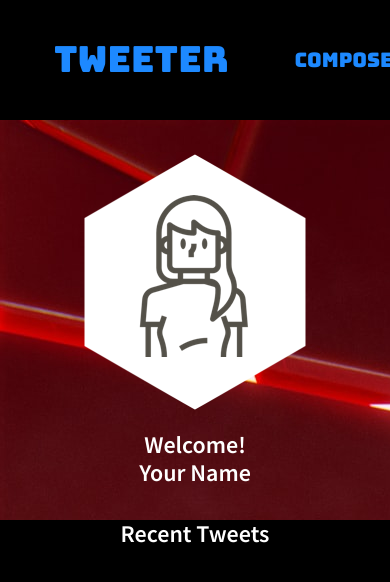
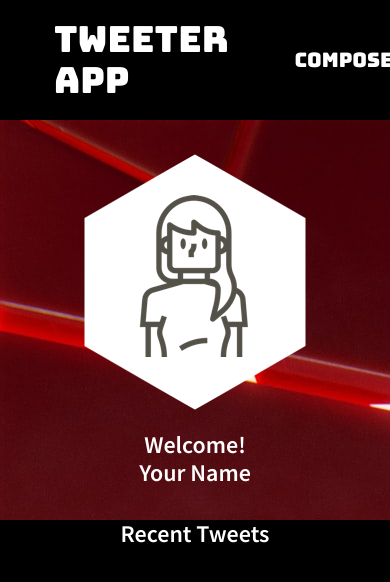
Before and after one commit to JackyLin1/tweeter.js, a website: page public/index.html in a window 390 px wide. Drawn offline with nearby package versions, Linux system fonts and the light colour scheme; no server answers.

Commit message:
add dynamic resolution(app form)

```diff
--- a/public/index.html
+++ b/public/index.html
@@ -28,7 +28,8 @@
   <body>
     <!-- Top nav bar (fixed) -->
     <nav>
-      <span>tweeter</span>
+      <span id="title">tweeter</span>
+      <span id="app">tweeter app</span>
       <button class="bttn-fill bttn-md bttn-primary" id="composeBtn">Compose</button>
     </nav>
 
--- a/public/styles/header.css
+++ b/public/styles/header.css
@@ -25,9 +25,6 @@ text-align: center;
 }
 
 
-@media only screen and (min-width: 1024px) {
-
-}
 
 @media only screen and (min-width: 768px) {
 
--- a/public/styles/nav.css
+++ b/public/styles/nav.css
@@ -22,12 +22,29 @@ nav div {
   white-space: pre-line;
 }
 
+#app {
+  display: none;
+}
 
 
-@media only screen and (min-width: 1024px) {
 
+@media only screen and (max-width: 767px) {
+  nav {
+    color: white;
+    height: 120px;
+    width: 100%;
+    background-color: black;
+    align-items: center;
+    display: flex;
+    justify-content: space-between;
+    position: fixed;
+    top: 0;
+  }
+  #app {
+    display: flex;
+    flex-direction: center;
+  }
+  #title {
+    display: none;
+  }
 }
-
-@media only screen and (min-width: 768px) {
-
-}
--- a/public/styles/new-tweet.css
+++ b/public/styles/new-tweet.css
@@ -112,10 +112,59 @@ form div {
   display: none;
 }
 
-@media only screen and (min-width: 1024px) {
 
+@media only screen and (max-width: 768px) {
+  .bttn-fill {
+    margin: 0;
+    padding: 0;
+    border-width: 0;
+    border-color: transparent;
+    background: transparent;
+    font-weight: 400;
+    cursor: pointer;
+    position: relative;
+    font-size: 20px;
+    font-family: 'Bungee', sans-serif;
+    padding: 5px 12px;
+    z-index: 0;
+    border: none;
+    background: black;
+    color: white;
+    -webkit-transition: all 0.3s cubic-bezier(0.02, 0.01, 0.47, 1);
+    transition: all 0.3s cubic-bezier(0.02, 0.01, 0.47, 1);
+  }
+  .bttn-fill:before {
+    position: absolute;
+    bottom: 0;
+    left: 0;
+    width: 100%;
+    height: 100%;
+    background: #1d89ff;
+    content: '';
+    opacity: 0;
+    -webkit-transition: opacity 0.15s ease-out, -webkit-transform 0.15s ease-out;
+    transition: opacity 0.15s ease-out, -webkit-transform 0.15s ease-out;
+    transition: transform 0.15s ease-out, opacity 0.15s ease-out;
+    transition: transform 0.15s ease-out, opacity 0.15s ease-out, -webkit-transform 0.15s ease-out;
+    z-index: -1;
+    -webkit-transform: scaleX(0);
+            transform: scaleX(0);
+  }
+  .bttn-fill:hover,
+  .bttn-fill:focus {
+    box-shadow: 0 1px 8px rgba(58,51,53,0.3);
+    color: #fff;
+    -webkit-transition: all 0.5s cubic-bezier(0.02, 0.01, 0.47, 1);
+    transition: all 0.5s cubic-bezier(0.02, 0.01, 0.47, 1);
+  }
+  .bttn-fill:hover:before,
+  .bttn-fill:focus:before {
+    opacity: 1;
+    -webkit-transition: opacity 0.2s ease-in, -webkit-transform 0.2s ease-in;
+    transition: opacity 0.2s ease-in, -webkit-transform 0.2s ease-in;
+    transition: transform 0.2s ease-in, opacity 0.2s ease-in;
+    transition: transform 0.2s ease-in, opacity 0.2s ease-in, -webkit-transform 0.2s ease-in;
+    -webkit-transform: scaleX(1);
+            transform: scaleX(1);
+  }
 }
-
-@media only screen and (min-width: 768px) {
-
-}
--- a/server/data-files/initial-tweets.json
+++ b/server/data-files/initial-tweets.json
@@ -8,7 +8,7 @@
     "content": {
       "text": "If I have seen further it is by standing on the shoulders of giants"
     },
-    "created_at": 1643930475587
+    "created_at": 1643941563561
   },
   {
     "user": {
@@ -19,6 +19,6 @@
     "content": {
       "text": "Je pense , donc je suis"
     },
-    "created_at": 1644016875587
+    "created_at": 1644027963561
   }
 ]
```
